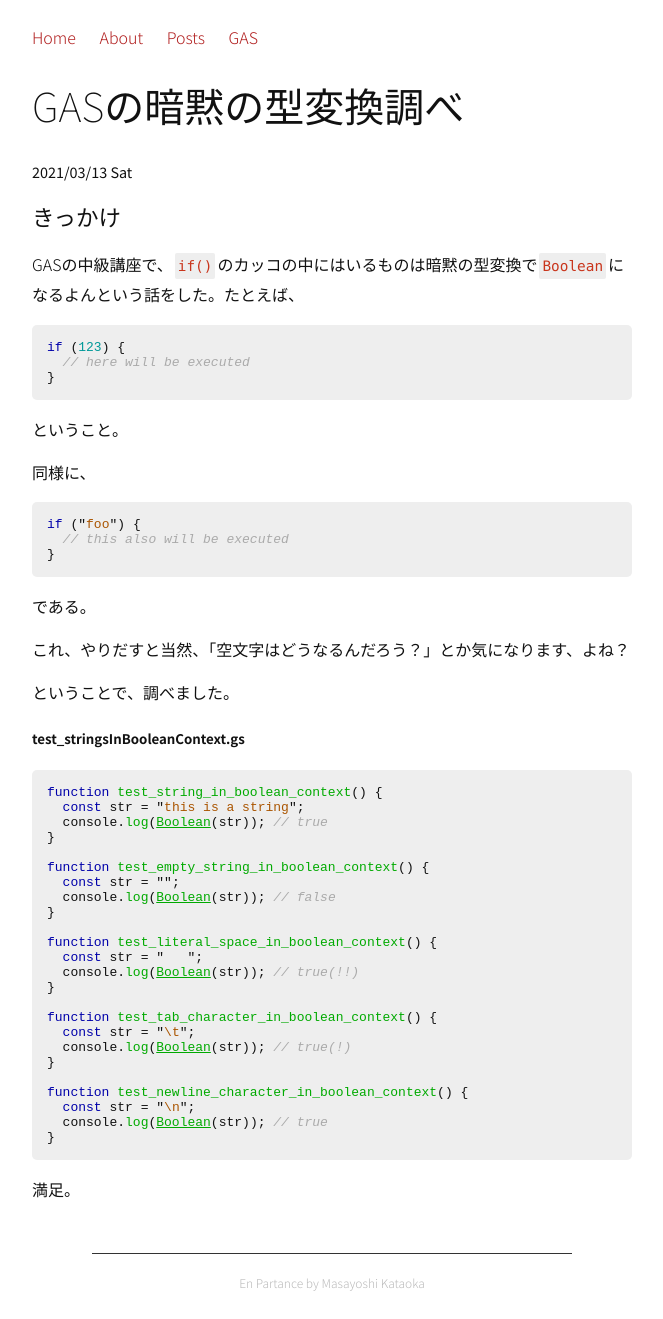
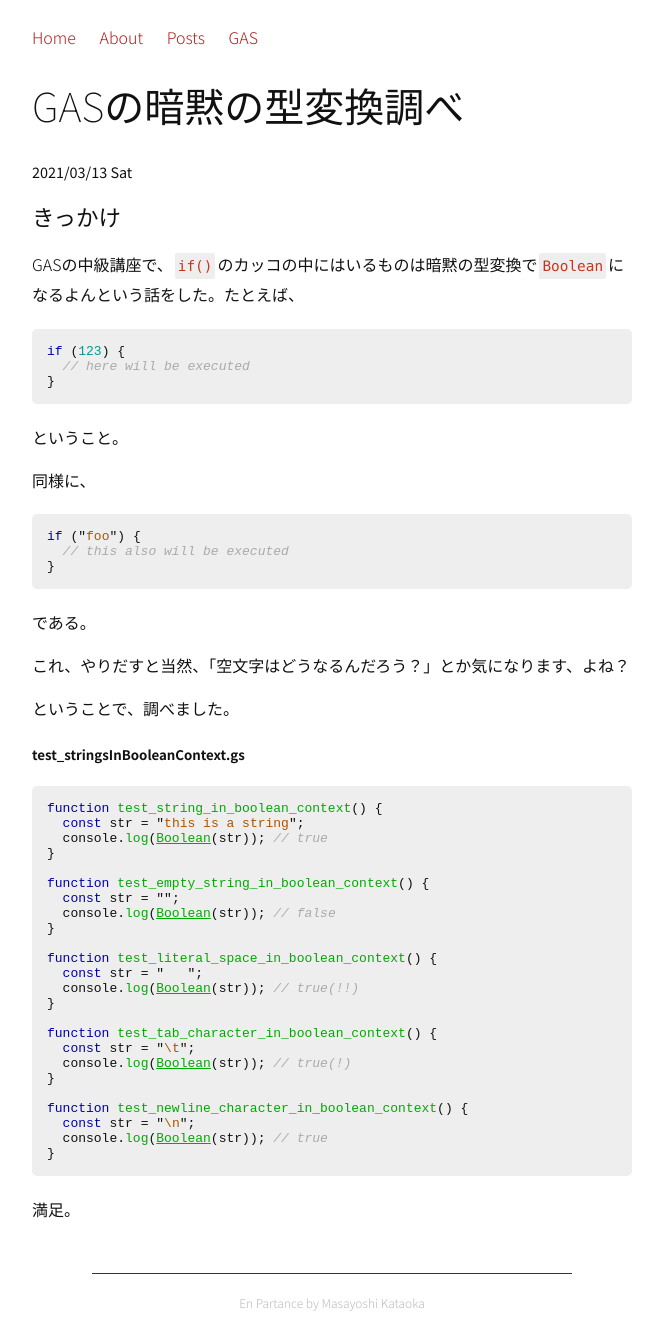
Before and after one commit to mkataoka73/aws_hosted_blog, a Jekyll site: the page built from _posts/2021-03-14-srtings-in-boolean-context.md, in a window 1280 px wide. Shown: the whole page, without its empty margins (308-971 px from the left). Built offline with Jekyll 4.4.1, drawn with Linux system fonts in a browser that asks for light colours.

Commit message:
Add margin to highlight

```diff
--- a/_sass/syntax.scss
+++ b/_sass/syntax.scss
@@ -1,3 +1,6 @@
+.highlight {
+  margin: 20px 0;
+}
 .highlight pre {
   background-color: #eee;
   margin: 0;
```
